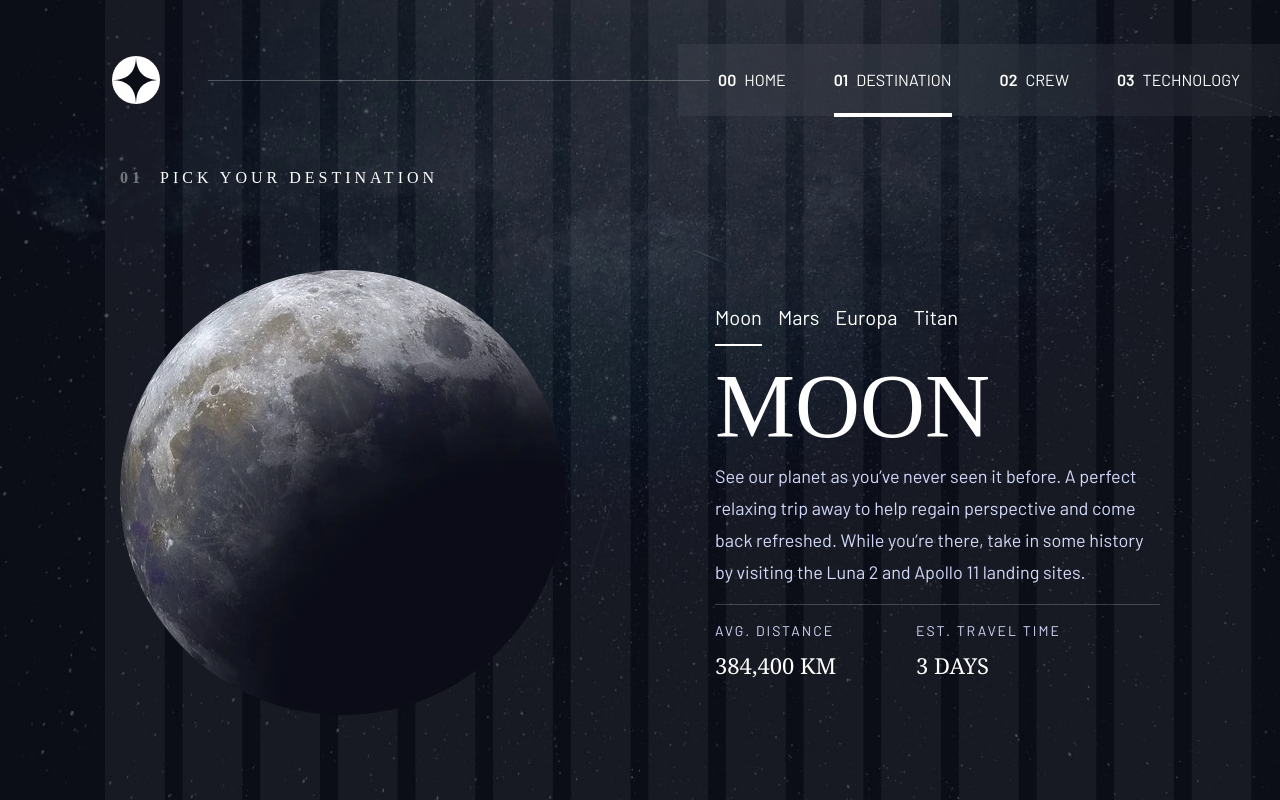
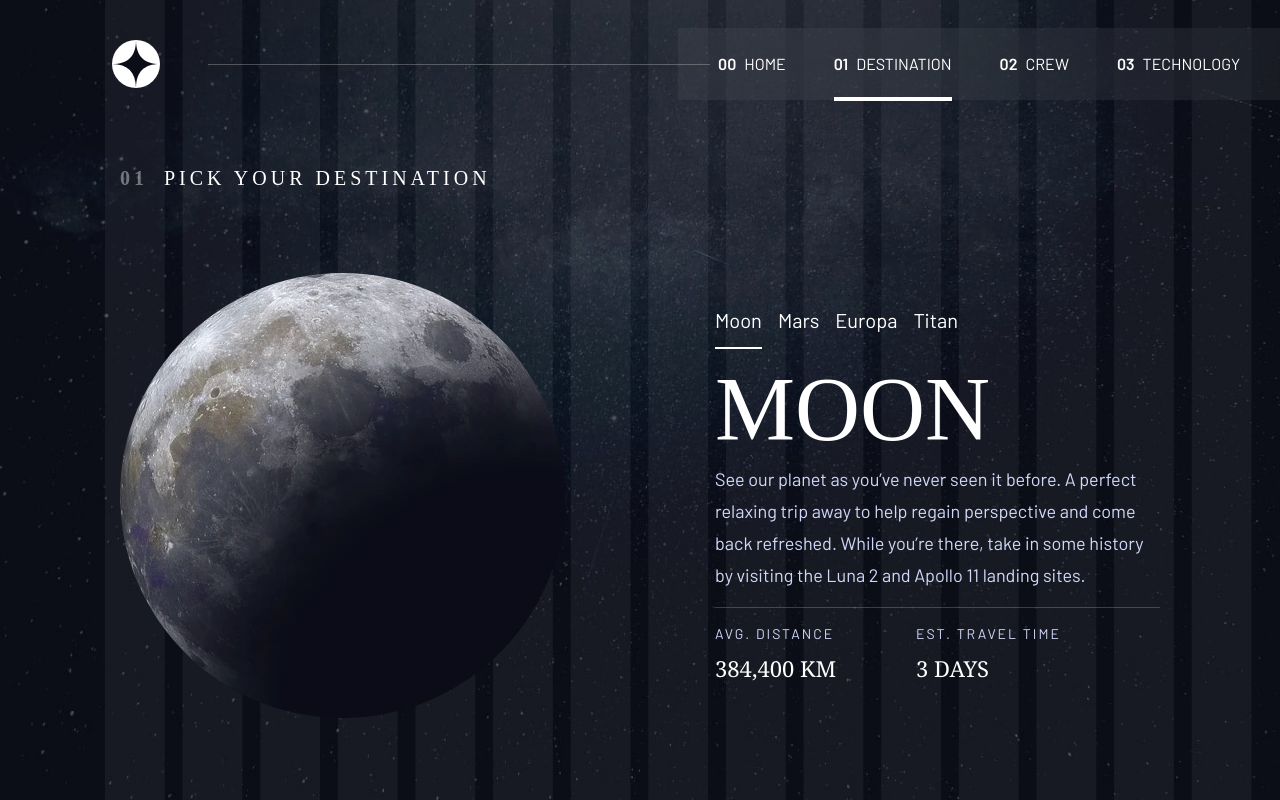
Before and after one commit to mmuneeb1000/space-tourism-site, a React (Vite) app: page /destination in a window 1280 px wide. Built offline with nearby package versions, Linux system fonts and the light colour scheme; a web font is replaced by a local one.

Commit message:
text resizing

```diff
--- a/src/components/Header.jsx
+++ b/src/components/Header.jsx
@@ -15,7 +15,7 @@ export default function Header() {
   return (
     <header
       className="absolute w-full py-4 px-6 flex items-center justify-between
-             lg:h-20 lg:top-10 left-0 lg:pr-0 lg:py-8 lg:pl-16"
+             lg:h-20 lg:top-6 left-0 lg:pr-0 lg:py-8 lg:pl-16"
     >
       <span className="flex items-center z-20 w-200">
         <img src={Mainlogo} alt="Logo" className="lg:mx-12 w-12" />
--- a/src/pages/Crew.jsx
+++ b/src/pages/Crew.jsx
@@ -17,7 +17,10 @@ export default function Crew() {
       style={{ backgroundImage: `url(${bg})` }}
     >
       <div className="mx-auto flex h-full max-w-7xl flex-col justify-center px-6 lg:px-30">
-        <h1 className="mb-2 mt-25 uppercase text-center md:text-left tracking-[4px]">
+        <h1
+          className="mb-2 mt-25 uppercase text-center md:text-left
+        tracking-[4px] text-[20px]"
+        >
           <span className="mr-4 font-bold text-white/40">02</span>
           Meet your crew
         </h1>
--- a/src/pages/Destination.jsx
+++ b/src/pages/Destination.jsx
@@ -20,7 +20,10 @@ export default function Destination() {
       style={{ backgroundImage: `url(${bg})` }}
     >
       <div className="mx-auto flex h-full max-w-7xl flex-col justify-center px-6 lg:px-30">
-        <h1 className="mb-4 lg:mb-20 mt-20 uppercase text-center md:text-left tracking-[4px]">
+        <h1
+          className="mb-4 lg:mb-20 mt-20 uppercase text-center
+         md:text-left tracking-[4px] text-[20px]"
+        >
           <span className="mr-4 font-bold text-white/40">01</span>
           Pick your destination
         </h1>
--- a/src/pages/Technology.jsx
+++ b/src/pages/Technology.jsx
@@ -20,7 +20,10 @@ export default function Technology() {
       style={{ backgroundImage: `url(${bg})` }}
     >
       <div className="mx-auto flex h-full max-w-7xl flex-col justify-center">
-        <h1 className="mb-8 mt-20 px-6 uppercase tracking-[4px] lg:px-30">
+        <h1
+          className="mb-4 mt-20 px-6 uppercase
+        tracking-[4px] lg:px-30 text-[20px] text-center md:text-left"
+        >
           <span className="mr-4 font-bold text-white/40">03</span>
           Space launch 101
         </h1>
```
